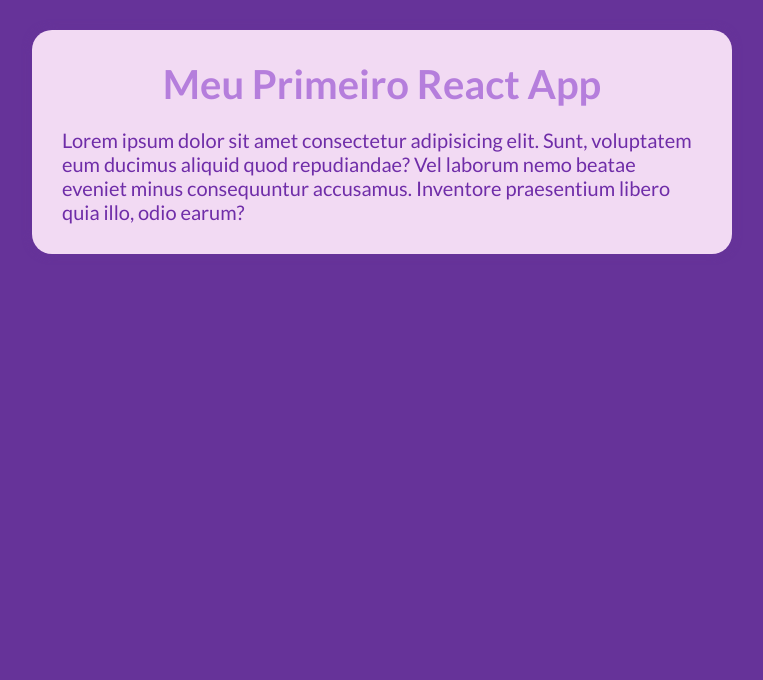
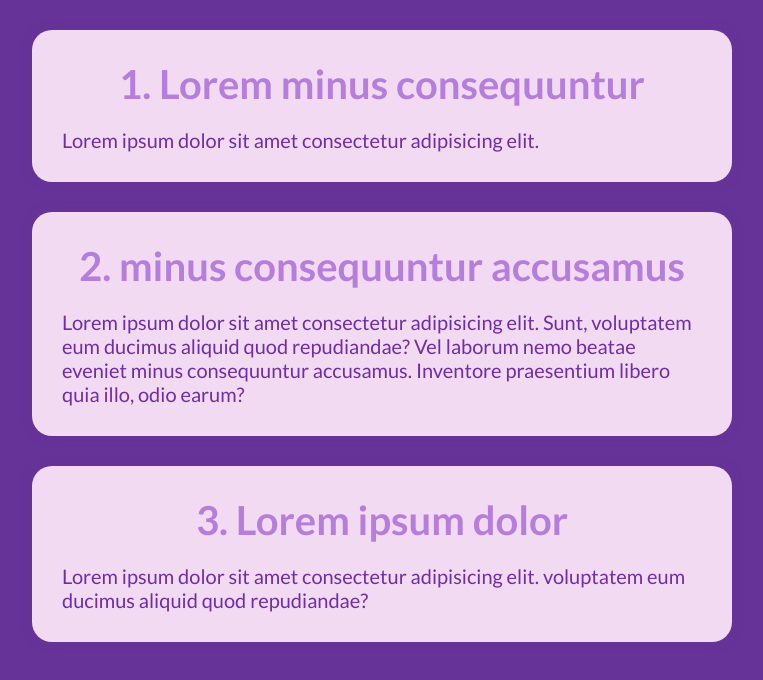
Before and after one commit to Naiara177/ppi2025, a React (Vite) app: page / in a window 1280 px wide. Shown: the top 680 px of the page, without its empty margins (258-1021 px from the left). Built offline with nearby package versions, Linux system fonts and the light colour scheme.

Commit message:
Aula 23/05/2025- Props, Children.

```diff
--- a/src/App.jsx
+++ b/src/App.jsx
@@ -4,8 +4,23 @@ import { MyText } from "./components/MyText";
 
 export default function App() {
   return (
+    //React Fragments
     <>
-      <MyText />
-    </>
+      <MyText title= "1. Lorem  minus consequuntur">
+     <p> Lorem ipsum dolor sit amet consectetur adipisicing elit.</p>
+      </MyText>
+
+       <MyText title= "2. minus consequuntur accusamus">
+       <p>  Lorem ipsum dolor sit amet consectetur adipisicing elit. Sunt,
+        voluptatem eum ducimus aliquid quod repudiandae? Vel laborum nemo beatae
+        eveniet minus consequuntur accusamus. Inventore praesentium libero quia
+        illo, odio earum? </p>
+        </MyText>
+
+        <MyText title= "3.  Lorem ipsum dolor ">
+        <p> Lorem ipsum dolor sit amet consectetur adipisicing elit.
+        voluptatem eum ducimus aliquid quod repudiandae?</p>
+        </MyText>
+        </>
   );
 }
--- a/src/components/MyText.jsx
+++ b/src/components/MyText.jsx
@@ -1,16 +1,12 @@
 import styles from "./MyText.module.css";
 
-export function MyText() {
+export function MyText({title, children}) {
   return (
     <div className={styles.container}>
     <div className={styles.div}>
-      <h1 className={styles.title}>Meu Primeiro React App</h1>
-      <p className={styles.text}>
-        Lorem ipsum dolor sit amet consectetur adipisicing elit. Sunt,
-        voluptatem eum ducimus aliquid quod repudiandae? Vel laborum nemo beatae
-        eveniet minus consequuntur accusamus. Inventore praesentium libero quia
-        illo, odio earum?
-      </p>
+      <h1 className={styles.title}>{title}</h1>
+      <p className={styles.text}>{children}</p>
+      <p> </p>
     </div>
     </div>
 
```
